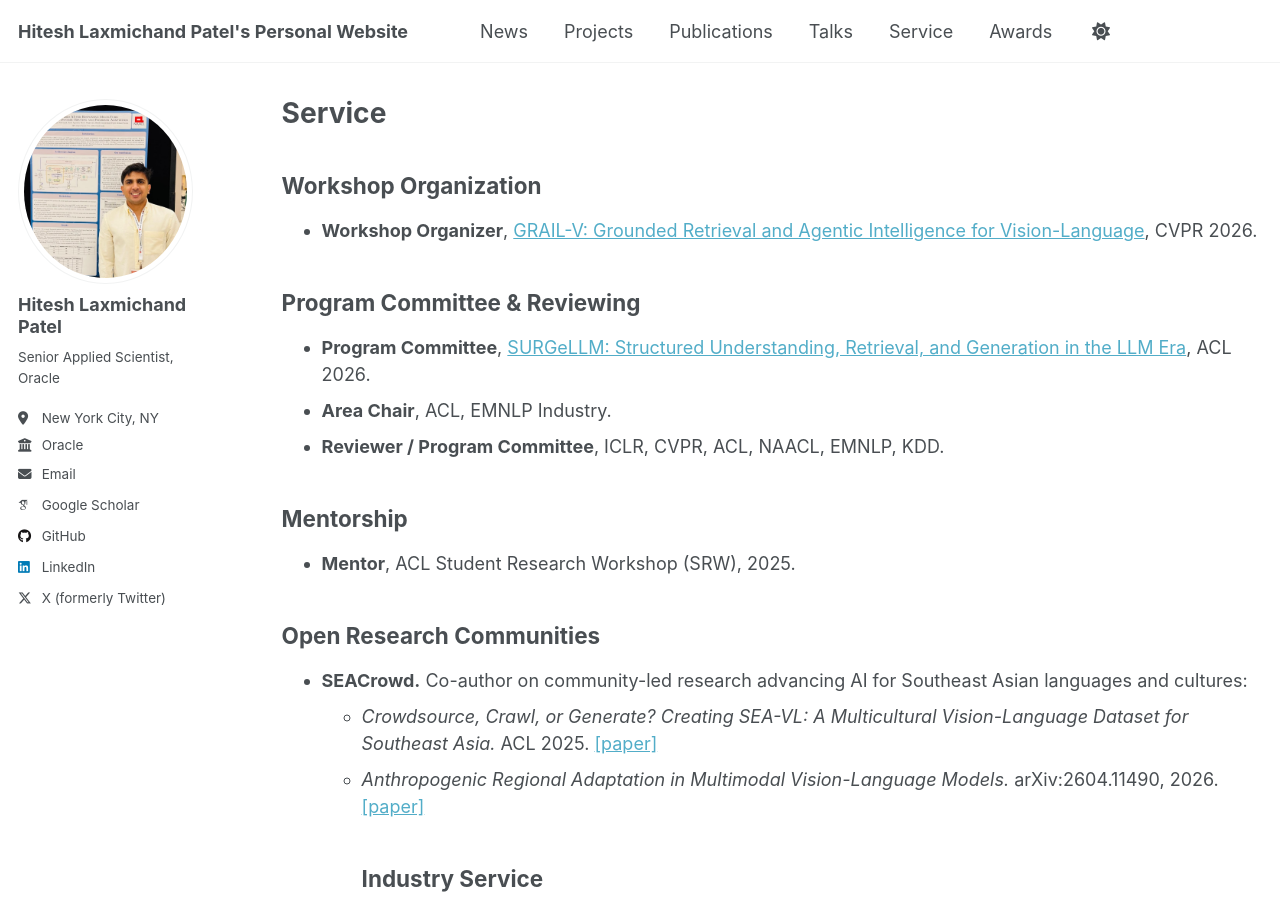
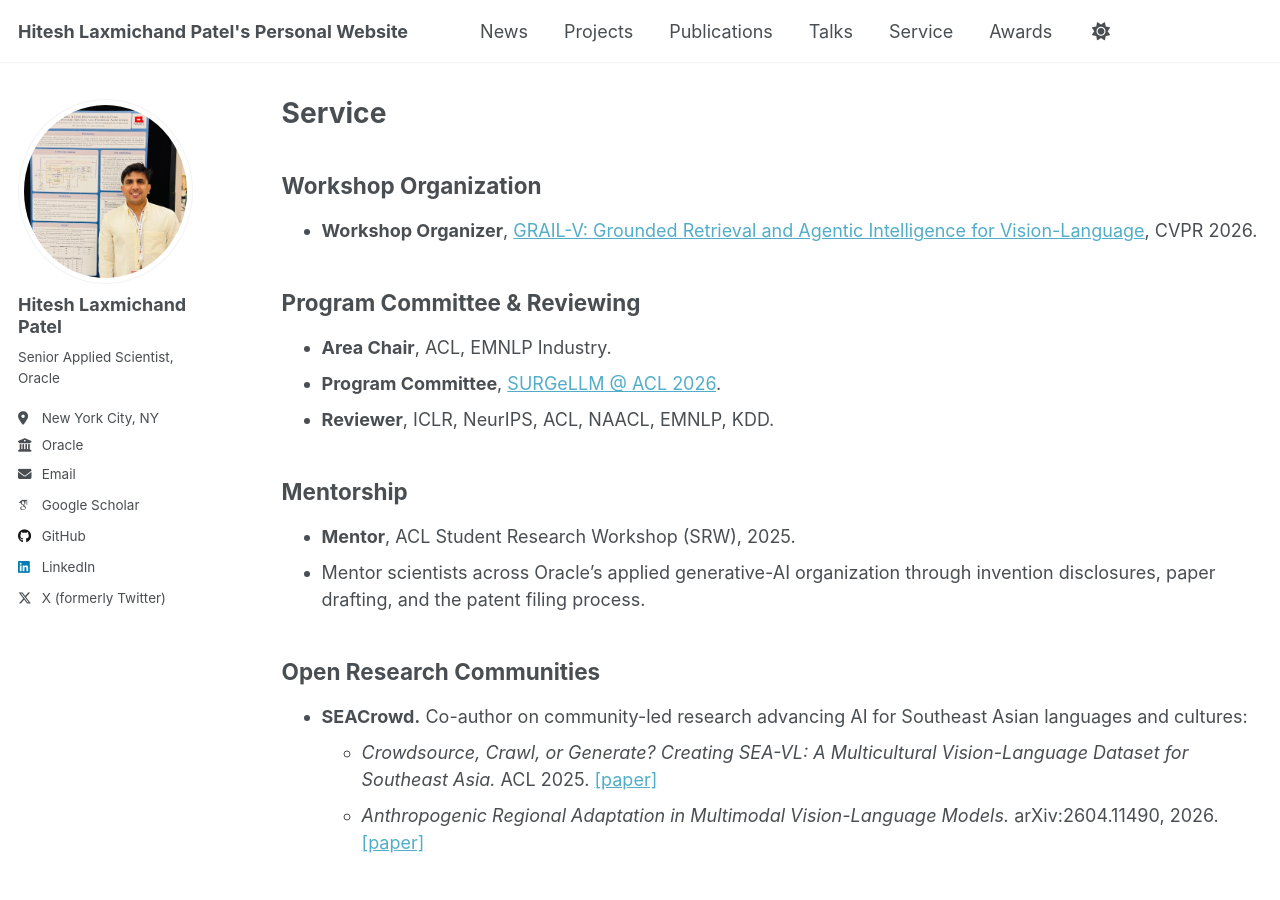
Before and after one commit to HITESHLPATEL/hiteshlpatel.github.io, a Jekyll site: the page built from _pages/service.md, in a window 1280 px wide and 900 px high. Built offline with Jekyll 4.4.1, drawn with Linux system fonts in a browser that asks for light colours; some web fonts are replaced.

Commit message:
Update service.md

```diff
--- a/_pages/service.md
+++ b/_pages/service.md
@@ -12,19 +12,21 @@ author_profile: true
 
 ## Program Committee & Reviewing
 
-- **Program Committee**, [SURGeLLM: Structured Understanding, Retrieval, and Generation in the LLM Era](https://surgellm.github.io/acl2026/), ACL 2026.
 - **Area Chair**, ACL, EMNLP Industry.
-- **Reviewer / Program Committee**, ICLR, CVPR, ACL, NAACL, EMNLP, KDD.
+- **Program Committee**, [SURGeLLM @ ACL 2026](https://surgellm.github.io/acl2026/).
+- **Reviewer**, ICLR, NeurIPS, ACL, NAACL, EMNLP, KDD.
 
 ## Mentorship
 
 - **Mentor**, ACL Student Research Workshop (SRW), 2025.
+- Mentor scientists across Oracle's applied generative-AI organization through invention disclosures, paper drafting, and the patent filing process.
 
 ## Open Research Communities
 
 - **SEACrowd.** Co-author on community-led research advancing AI for Southeast Asian languages and cultures:
   - *Crowdsource, Crawl, or Generate? Creating SEA-VL: A Multicultural Vision-Language Dataset for Southeast Asia.* ACL 2025. [[paper]](https://aclanthology.org/2025.acl-long.916/)
   - *Anthropogenic Regional Adaptation in Multimodal Vision-Language Models.* arXiv:2604.11490, 2026. [[paper]](https://arxiv.org/abs/2604.11490)
+
 ## Industry Service
 
 - Lead the patent program within Oracle's applied generative-AI organization — guide invention disclosures, chair IP review sessions, and mentor scientists across the team through the filing process.
```
